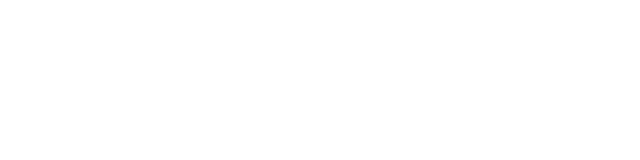
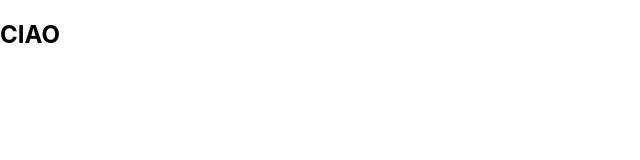
Before and after one commit to tarakanillius/Moodle-Bodio, a React (Create React App) app in the folder project-root/frontend/: page /quiz in a window 1280 px wide. Before the commit this address had no page. Shown: the top 160 px of the page, without its empty margins (0-640 px from the left). Built offline with nearby package versions, Linux system fonts and the light colour scheme.

Commit message:
quiz page started

```diff
--- a/project-root/frontend/src/App.js
+++ b/project-root/frontend/src/App.js
@@ -1,14 +1,16 @@
 import React from "react";
 import { BrowserRouter as Router, Route, Routes, Navigate } from "react-router-dom";
 import Login from "./pages/Login"; // Assicurati che il percorso sia corretto
+import Quiz from "./pages/Quiz";
 
 function App() {
   return (
       <Router>
         <Routes>
-          {/* La pagina di login sarà la prima visualizzata */}
+          {}
           <Route path="/" element={<Navigate to="/login" />} />
           <Route path="/login" element={<Login />} />
+          <Route path="/quiz" element={<Quiz />} />
         </Routes>
       </Router>
   );
--- a/project-root/frontend/src/pages/Quiz.jsx
+++ b/project-root/frontend/src/pages/Quiz.jsx
@@ -0,0 +1,10 @@
+import React from "react";
+
+
+const Login = () => {
+    return (
+        <h2>CIAO</h2>
+    );
+};
+
+export default Login;
```
